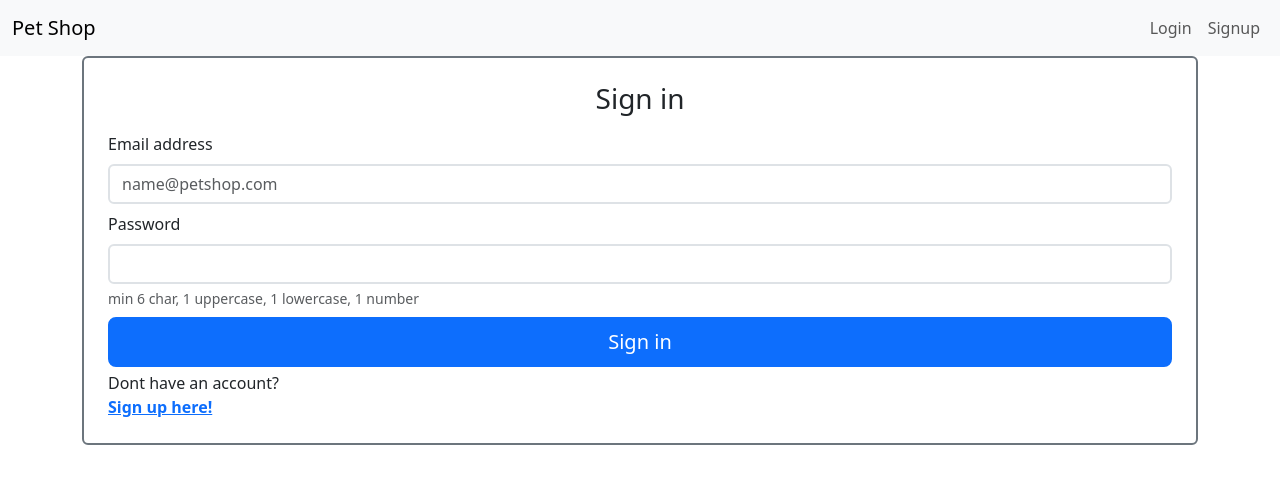
After one commit to devtahmid/Pet-Shop, a PHP site: page /login_form.php in a window 1280 px wide. The commit adds this page. Shown: the top 484 px of the page. Run offline with PHP 8.4, Linux system fonts and the light colour scheme; a stand-in replaces the project's code that opens the database connection.

Commit message:
login done

```diff
--- a/book.php
+++ b/book.php
@@ -1,6 +1,6 @@
 // get booking data from viewavailabilities.php and insert into bookings table into database
 <?php
-require("connection.php");
+require("project_connection.php");
 extract($_GET); //$id of services_slots , $date
 try {
   $db->beginTransaction();
--- a/findavailabilities.php
+++ b/findavailabilities.php
@@ -1,10 +1,10 @@
 <?php
-
+//do we need this?
 extract($_GET);
 $currentDate = date('Y-m-d');
 
 if ($date <= $currentDate) {
-die("client side verification by passed");
+  die("client side verification by passed");
 }
 
-require('connection.php');
+require('project_connection.php');
--- a/loginForm.css
+++ b/login_form.css
@@ -4,10 +4,7 @@ body {
 }
 
 body {
-  display: flex;
-  align-items: center;
-  padding-top: 40px;
-  padding-bottom: 40px;
+
   background-color: #f5f5f5;
 }
 
--- /dev/null
+++ b/login_form.php
@@ -0,0 +1,66 @@
+<!doctype html>
+<html lang="en">
+
+<head>
+  <meta name="viewport" content="width=device-width, initial-scale=1">
+  <title>Signin</title>
+  <link href="./assets/dist/css/bootstrap.min.css" rel="stylesheet">
+  <!-- Custom style -->
+  <link href="loginForm.css" rel="stylesheet">
+
+
+  <script src="reg_loginformvalidation.js"> </script>
+</head>
+
+<body>
+  <?php
+  require('notloggedinnavbar.php');
+  ?>
+  <div class="container">
+    <main class="form-signin w-100 m-auto">
+      <div class="border border-secondary border-2 rounded">
+        <form onSubmit="return checkLoginInputs();" action='verifyunameandpwd.php' method='post' class="m-4">
+
+          <h1 class="h3 mb-3 fw-normal text-center">Sign in</h1>
+
+          <div class="mb-2">
+            <label for="exampleInputEmail1" class="form-label">Email address</label>
+
+            <input type="email" class="form-control" name="email" id="exampleInputEmail1" aria-describedby="emailHelp" placeholder="name@petshop.com" onkeyup="checkMAIL(this.value)" size='20' required>
+            <span id='mail_msg'></span>
+
+          </div>
+
+          <div class="mb-2">
+            <label for="exampleInputPassword1" class="form-label">Password</label>
+
+            <input type="password" class="form-control" id="exampleInputPassword1" name='password' onkeyup="checkPWD(this.value,'login_pwd_msg')" required>
+
+            <div id="login_pwd_msg" class="form-text">min 6 char, 1 uppercase, 1 lowercase, 1 number</div>
+
+          </div>
+
+          <input type='hidden' name='JSEnabled' value='false'>
+          <button class="w-100 btn btn-lg btn-primary" type='submit' name='login_user'>Sign in</button>
+
+          <p class="mt-1">Dont have an account? <br /> <b><a href="registration_form.php">Sign up here!</a></b> </p>
+        </form>
+      </div>
+    </main>
+  </div>
+  <?php
+  $error = null;
+  extract($_GET);
+  if ($error == 1) {
+    echo "<script> alert('Need to log in before acessing the page!'); </script>";
+  } elseif ($error == 2) {
+    echo "<script> alert('Please enter valid inputs, perhaps turn on client side scripting'); </script>";
+  } elseif ($error == 3) {
+    echo "<script> alert('Invalid credentials!'); </script>";
+  } elseif ($error == 4) {
+    echo "<script> alert('Database error :('); </script>";
+  }
+  ?>
+</body>
+
+</html>
--- /dev/null
+++ b/noCache.php
@@ -0,0 +1,6 @@
+<?php
+//Note: include/require this file for disabling caching
+
+header("Cache-Control: no-cache, must-revalidate"); //for HTTP/1.1
+header("Expires: Mon, 26 Jul 2008 05:00:00 GMT");  //any date in the past
+?>
--- /dev/null
+++ b/notloggedinnavbar.php
@@ -0,0 +1,23 @@
+<nav class="navbar navbar-expand-lg bg-body-tertiary">
+  <div class="container-fluid">
+    <a class="navbar-brand" href="#">Pet Shop</a>
+    <button class="navbar-toggler" type="button" data-bs-toggle="collapse" data-bs-target="#navbarCollapse" aria-controls="navbarCollapse" aria-expanded="false" aria-label="Toggle navigation">
+      <span class="navbar-toggler-icon"></span>
+    </button>
+    <div class="collapse navbar-collapse" id="navbarCollapse">
+
+      <ul class="navbar-nav ms-auto mb-2 mb-lg-0">
+        <li class="nav-item">
+          <a class="nav-link" href="login_form.php">Login</a>
+        </li>
+        <li class="nav-item">
+          <a class="nav-link" href="registration_form.php">Signup</a>
+        </li>
+      </ul>
+
+
+    </div>
+  </div>
+</nav>
+
+<script src="./assets/dist/js/bootstrap.bundle.min.js"></script>
--- /dev/null
+++ b/reg_loginformvalidation.js
@@ -0,0 +1,260 @@
+var nameFlag=emailFlag=usernameFlag=passwordFlag=cnfmpasswordFlag=mobileFlag=addressFlag=blockFlag=false;
+function checkFN(name) { //check full name
+  var nameExp =/^([a-z]+\s)*[a-z]+$/i;
+  if (name.length == 0) {
+    msg = "";
+    nameFlag = false;
+  }
+  else if (!nameExp.test(name)) {
+    msg = "Invalid Name";
+    color = "red";
+    nameFlag = false;
+  }
+  else {
+    msg = "Valid Name";
+    color = "green";
+    nameFlag = true;
+  }
+  document.getElementById('name_msg').style.color = color;
+  document.getElementById('name_msg').innerHTML = msg;
+}
+
+function checkUN(uname,id) {  //check username
+  var unameExp = /^[a-z0-9]\w{4,19}$/i;
+  if (uname.length == 0) {
+    msg = "";
+    usernameFlag = false;
+  }
+  else if (!unameExp.test(uname)) {
+    msg = "Invalid Username";
+    color = "red";
+    usernameFlag = false;
+  }
+  else {
+    msg = "Valid Username";
+    color = "green";
+    usernameFlag = true;
+    if (id=="reg_username_msg")
+    ajaxexists(uname,"uname");
+  }
+  document.getElementById(id).style.color = color;
+  document.getElementById(id).innerHTML = msg;
+}
+
+function checkPWD(pwd,id) { //check password
+
+  var pwdExp = /^(?=.*\d)(?=.*[a-z])(?=.*[A-Z]).{6,20}$/;
+  if (pwd.length == 0) {
+    msg = "";
+    passwordFlag = false;
+  }
+  else if (!pwdExp.test(pwd)) {
+    msg = "Invalid password";
+    color = "red";
+    passwordFlag = false;
+  }
+  else {
+    msg = "Valid password";
+    color = "green";
+    passwordFlag = true;
+  }
+  document.getElementById(id).style.color = color; //id is used because same function use for login form where id is different
+  document.getElementById(id).innerHTML = msg;
+  if(id=="reg_pwd_msg")  //did this cus if user enters a valid passord after entering a valid comfirmation password
+  confirmPWD(document.forms[1].cnfm_password.value);
+}
+
+function confirmPWD(cpassword) { //check 2nd password
+  if (cpassword.length == 0) {
+    msg = "";
+    cnfmpasswordFlag = false;
+  }
+  else if (document.getElementById('reg_pwd_msg').innerHTML== 'Invalid password') {
+    msg="enter valid password first";
+    color="red";
+    cnfmpasswordFlag=false;
+  }
+  else
+  {
+    var firstPwd = document.forms[1].password.value;
+    if (firstPwd.length==0) {
+      msg="";
+      cnfmpasswordFlag=false;
+      color="white"; //need to enter or gives not defined error
+    }
+    else if (cpassword!=firstPwd) {
+      msg = "passwords don't match";
+      color = "red";
+      cnfmpasswordFlag = false;
+
+    }
+    else {
+      msg = "they match";
+      color = "green";
+      cnfmpasswordFlag = true;
+    }
+  }
+  document.getElementById('cfmpwd_msg').style.color = color;
+  document.getElementById('cfmpwd_msg').innerHTML = msg;
+}
+
+function checkMBL(mobile) {  //check mobile num
+  if (document.forms[1].country_code.value=='+973') {
+    var numExp= /^(17|32|33|34|35|36|37|38|39)[0-9]{6}$/;
+  }
+  else if (document.forms[1].country_code.value=='+966') {
+    var numExp= /^(54|56|57|58|59)[0-9]{6,8}$/;
+  }
+  else if(document.forms[1].country_code.value=='+971') {
+    var numExp= /^(50|52|54|55|56|58)[0-9]{6,8}$/;
+  }
+  if (mobile.length == 0) {
+    msg = "";
+    mobileFlag = false;
+  }
+  else if (!numExp.test(mobile)) {
+    msg = "Invalid mobile number";
+    color = "red";
+    mobileFlag = false;
+  }
+  else {
+    msg = "Valid mobile number";
+    color = "green";
+    mobileFlag = true;
+    ajaxexists(mobile,"mobile");
+  }
+  document.getElementById('mobile_msg').style.color = color;
+  document.getElementById('mobile_msg').innerHTML = msg;
+}
+
+function checkAddr(addr) { //check if building is 3-4 digits
+  var addrExp = /^[0-9]{3,4}$/;
+  if (addr.length == 0) {
+    msg = "";
+    addressFlag = false;
+  }
+  else if (!addrExp.test(addr)) {
+    msg = "Invalid building";
+    color = "red";
+    addressFlag = false;
+  }
+  else {
+    msg = "Valid building";
+    color = "green";
+    addressFlag = true;
+  }
+  document.getElementById('addr_msg').style.color = color;
+  document.getElementById('addr_msg').innerHTML = msg;
+}
+
+function checkBlock(addr) { //check if block is 3-4 digits
+  var addrExp = /^[0-9]{3,4}$/;
+  if (addr.length == 0) {
+    msg = "";
+    blockFlag = false;
+  }
+  else if (!addrExp.test(addr)) {
+    msg = "Invalid block";
+    color = "red";
+    blockFlag = false;
+  }
+  else {
+    msg = "Valid block";
+    color = "green";
+    blockFlag = true;
+  }
+  document.getElementById('block_msg').style.color = color;
+  document.getElementById('block_msg').innerHTML = msg;
+}
+
+function checkMAIL(mail) { //check mail format
+  var mailExp =/^[a-zA-Z0-9._-]+@([a-zA-Z0-9-]+\.)+[a-zA-Z.]{2,5}$/;
+  if (mail.length == 0) {
+    msg = "";
+    emailFlag = false;
+  }
+  else if (!mailExp.test(mail)) {
+    msg = "Invalid mail format";
+    color = "red";
+    emailFlag = false;
+  }
+  else {
+    msg = "Valid mail";
+    color = "green";
+    emailFlag = true;
+    ajaxexists(mail,"email");
+
+  }
+  document.getElementById('mail_msg').style.color = color;
+  document.getElementById('mail_msg').innerHTML = msg;
+}
+function GetXmlHttpObject() {
+  var xmlHttp=null;
+  try
+  {
+    // Firefox, Opera 8.0+, Safari
+    xmlHttp=new XMLHttpRequest();
+  }
+  catch (e)
+  {
+    // Internet Explorer
+    try
+    { xmlHttp=new ActiveXObject("Msxml2.XMLHTTP"); }
+    catch (e)
+    { xmlHttp=new ActiveXObject("Microsoft.XMLHTTP"); }
+  }
+  return xmlHttp;
+}
+function ajaxexists(word,type){
+var xmlHttp= GetXmlHttpObject();
+if (xmlHttp==null) {
+  alert("Your browser does not support AJAX!");
+  return false;
+}
+
+var url="checkunameemailmobile.php"
+if (type=="uname")
+  url=url+"?uname="+word;
+else if (type=="email")
+url=url+"?email="+word;
+else if (type=="mobile")
+url=url+"?mobile="+word;
+
+xmlHttp.onreadystatechange=function()
+{
+  if(xmlHttp.readyState==4){
+    ajax_checking=xmlHttp.responseText;
+    reGajaxmsgs(word,type,ajax_checking);
+  }
+}
+xmlHttp.open("GET",url,true);
+xmlHttp.send(null);
+}
+
+function reGajaxmsgs(word, type, result){
+  if (type=="uname" && result=="present") {
+  document.getElementById('reg_username_msg').style.color ="red";
+  document.getElementById('reg_username_msg').innerHTML ="Username already exists";
+  usernameFlag=false;
+}
+else if(type=="email" && result=="present"){
+document.getElementById('mail_msg').style.color ="red";
+document.getElementById('mail_msg').innerHTML ="Email already registered";
+emailFlag=false;
+}
+else if(type=="mobile" && result=="present"){
+document.getElementById('mobile_msg').style.color ="red";
+document.getElementById('mobile_msg').innerHTML ="Number already registered";
+mobileFlag=false;
+}
+}
+
+function checkRegistrationInputs(){
+  document.forms[1].JSEnabled.value="TRUE";
+  return (nameFlag&&usernameFlag&&passwordFlag&&cnfmpasswordFlag&&mobileFlag&&addressFlag&&emailFlag);
+}
+
+function checkLoginInputs(){
+document.forms[1].JSEnabled.value="TRUE";
+return (usernameFlag&&passwordFlag);
+}
```
Also changed, not shown: adminnavbar.php (added, +28 -0 lines), browse.php (+6 -2 lines), loginForm.html (deleted, +0 -49 lines), verifyunameandpwd.php (added, +45 -0 lines), loginForm.php (deleted), project_connection.php (renamed from connection.php).
